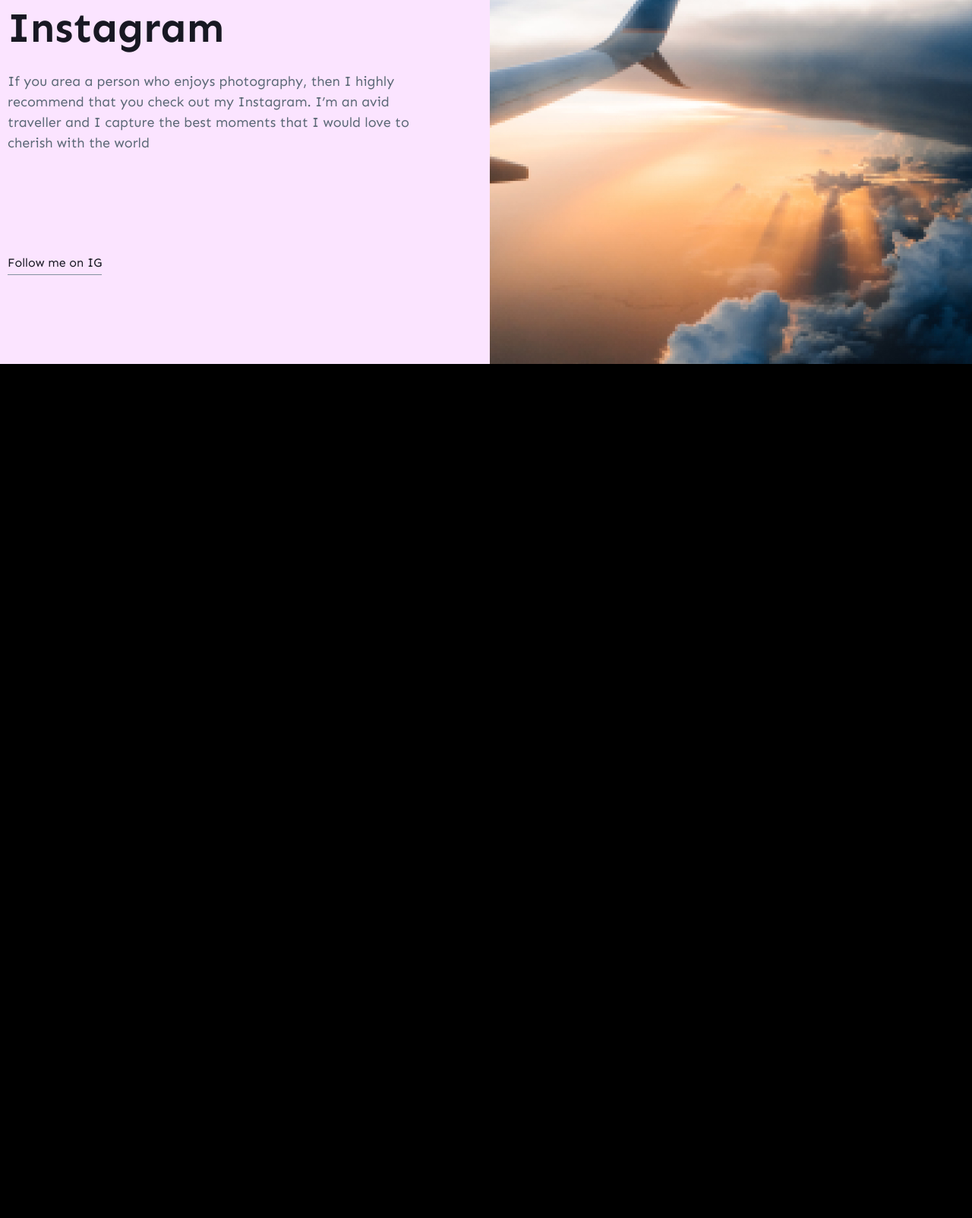
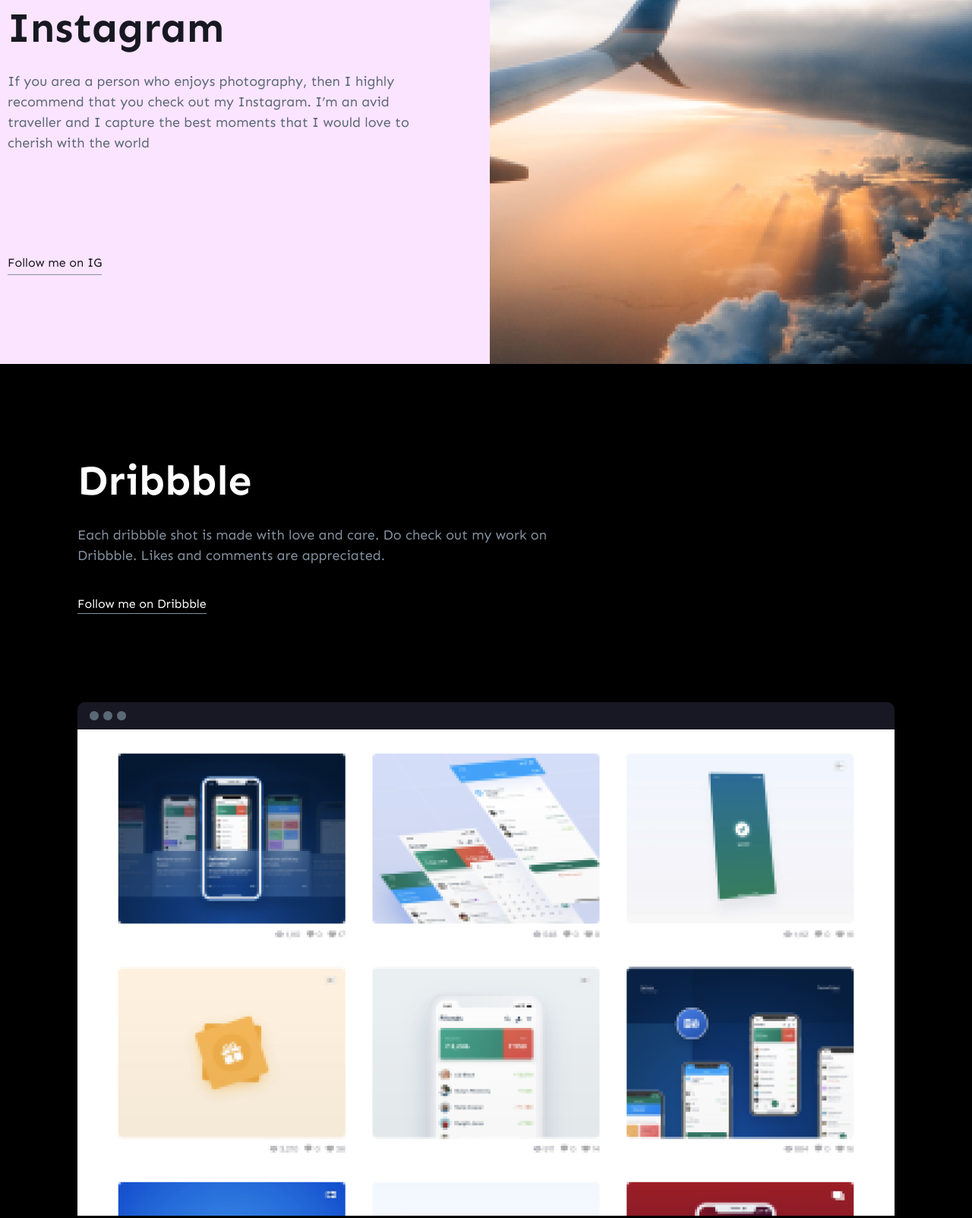
Before and after one commit to Moonsh1nee/Robin_designer, a website: page index.html in a window 1280 px wide. Shown: the part 5386-6989 px from the top of the page at 76% size. Before the commit the page ends 5865 px from the top, so only its background shows below. Drawn offline with nearby package versions, Linux system fonts and the light colour scheme; files that its build step writes are made by us from their sources.

Commit message:
Add dribbble section

```diff
--- a/index.html
+++ b/index.html
@@ -268,6 +268,24 @@
         </div>
     </section>
 
+    <section class="dribbble-section" aria-label="dribbble section">
+        <div class="container">
+            <div class="dribbble">
+                <div class="dribbble__info">
+                    <h2 class="dribbble__info-title">Dribbble</h2>
+                    <p class="dribbble__info-description">
+                        Each dribbble shot is made with love and care.
+                        Do check out my work on Dribbble. Likes and comments are appreciated.
+                    </p>
+                    <a href="#" class="dribbble__info-link">Follow me on Dribbble</a>
+                </div>
+
+                <img src="assets/img/dribbble/dribbble.jpg" alt="dribbble" class="dribbble__img">
+            </div>
+        </div>
+    </section>
+
+
 </main>
 
 <script src="js/swiper.js"></script>
--- /dev/null
+++ b/styles/_dribbble.scss
@@ -0,0 +1,61 @@
+@use "variables" as v;
+@use "mixins" as m;
+@use "placeholders";
+@use "sass:color";
+
+.dribbble-section {
+  padding: 120px 0;
+
+  .dribbble {
+    max-width: 1076px;
+    margin: 0 auto;
+    @include m.d-flex(start, start, nowrap, column, 0, 120px);
+
+    &__info {
+      flex: 0 1 auto;
+      @include m.d-flex(start, start, nowrap, column, 0, 25px);
+      max-width: 636px;
+
+      &-link {
+        padding-top: 15px;
+        font-size: 16px;
+        position: relative;
+        @extend %hover-link;
+
+        &:after {
+          content: '';
+          width: 100%;
+          height: 1px;
+          background-color: v.$label_grey;
+          @include m.position(absolute, 1, -1, bottom, left, -4px, 0);
+        }
+      }
+    }
+
+    &__img {
+      flex: 0 1 auto;
+      max-width: 1076px;
+      width: 100%;
+      object-fit: cover;
+      border-top-left-radius: 10px;
+      border-top-right-radius: 10px;
+    }
+  }
+}
+
+@media (max-width: v.$media_md) {
+  .dribbble-section {
+    padding: 80px 0;
+  }
+}
+
+@media (max-width: v.$media_sm) {
+  .dribbble-section {
+    padding: 65px 0;
+  }
+  .dribbble-section {
+    .dribbble {
+      @include m.d-flex(start, start, nowrap, column, 0, 65px);
+    }
+  }
+}
--- a/styles/_importer.scss
+++ b/styles/_importer.scss
@@ -7,3 +7,4 @@
 @forward 'swiper';
 @forward 'projects';
 @forward 'instagram';
+@forward 'dribbble';
```
Also changed, not shown: assets/img/dribbble/dribbble.jpg (added).
